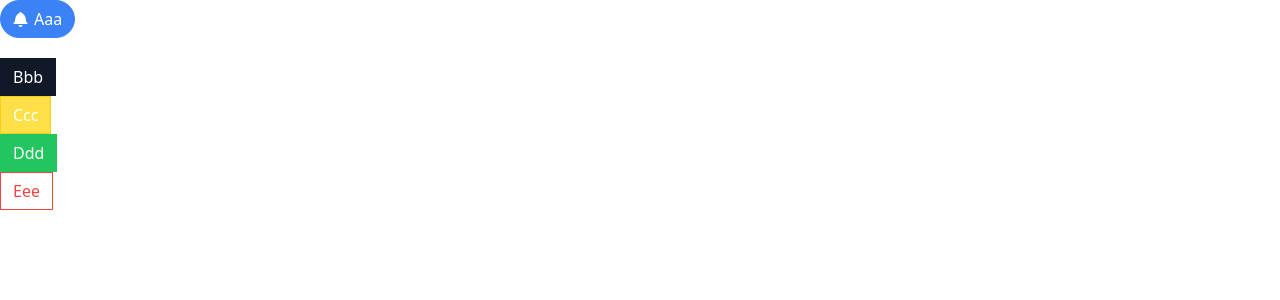
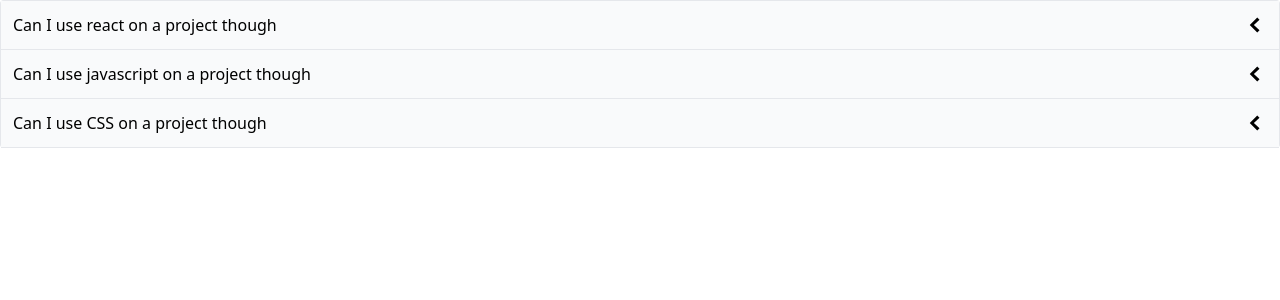
Before and after one commit to DhruvKauts2/React-Starter-Projects, a React (Create React App) app in the folder comps/: page / in a window 1280 px wide. Shown: the top 300 px of the page. Built offline with nearby package versions, Linux system fonts and the light colour scheme.

Commit message:
project restructuring plus accordion with tailwind

```diff
--- a/comps/src/App.js
+++ b/comps/src/App.js
@@ -1,34 +1,26 @@
-import Button from "./Button";
-import { GoBell } from "react-icons/go";
+import Accordion from "./components/Accordion";
 function App() {
-  const handleClick = () => {
-    console.log("Click!");
-  };
-
-  return (
-    <div>
-      <div>
-        <Button primary rounded onClick class={handleClick} className="mb-5">
-          <GoBell />
-          Aaa
-        </Button>
-      </div>
-      <div>
-        <Button secondary>Bbb</Button>
-      </div>
-      <div>
-        <Button warning>Ccc</Button>
-      </div>
-      <div>
-        <Button success>Ddd</Button>
-      </div>
-      <div>
-        <Button outline danger>
-          Eee
-        </Button>
-      </div>
-    </div>
-  );
+  const items = [
+    {
+      id: "asfdds",
+      label: "Can I use react on a project though",
+      content:
+        "You can use react on any project you want. You can use react on any project you want.You can use react on any project you want.You can use react on any project you want.You can use react on any project you want.You can use react on any project you want.",
+    },
+    {
+      id: "bsfvasdf",
+      label: "Can I use javascript on a project though",
+      content:
+        "You can use javascript on any project you want. You can use react on any project you want.You can use react on any project you want.You can use react on any project you want.You can use react on any project you want.You can use react on any project you want",
+    },
+    {
+      id: "vjasidfm",
+      label: "Can I use CSS on a project though",
+      content:
+        "You can use CSS on any project you want. You can use react on any project you want.You can use react on any project you want.You can use react on any project you want.You can use react on any project you want.You can use react on any project you want",
+    },
+  ];
+  return <Accordion items={items} />;
 }
 
 export default App;
--- /dev/null
+++ b/comps/src/components/Accordion.js
@@ -0,0 +1,34 @@
+import { useState } from "react";
+import { GoChevronDown, GoChevronLeft } from "react-icons/go";
+function Accordion({ items }) {
+  const [expandedIndex, setExpandedIndex] = useState(-1);
+  const handleClick = (index) => {
+    expandedIndex === index ? setExpandedIndex(-1) : setExpandedIndex(index);
+  };
+  const renderedItems = items.map((item, index) => {
+    const isExpanded = index === expandedIndex;
+
+    const icon = (
+      <span className="text-2xl">
+        {isExpanded ? <GoChevronDown /> : <GoChevronLeft />}
+      </span>
+    );
+    return (
+      <div key={item.id}>
+        <div
+          className="flex justify-between p-3 bg-gray-50 border-b items-center cursor-pointer"
+          onClick={() => handleClick(index)}
+        >
+          {item.label}
+          {icon}
+        </div>
+        <div>
+          {isExpanded && <div className="border-p p-5">{item.content}</div>}
+        </div>
+      </div>
+    );
+  });
+  return <div className="border-x border-t rounded">{renderedItems}</div>;
+}
+
+export default Accordion;
--- /dev/null
+++ b/comps/src/pages/ButtonPage.js
@@ -0,0 +1,34 @@
+import Button from "../components/Button";
+import { GoBell } from "react-icons/go";
+function ButtonPage() {
+  const handleClick = () => {
+    console.log("Click!");
+  };
+
+  return (
+    <div>
+      <div>
+        <Button primary rounded onClick class={handleClick} className="mb-5">
+          <GoBell />
+          Aaa
+        </Button>
+      </div>
+      <div>
+        <Button secondary>Bbb</Button>
+      </div>
+      <div>
+        <Button warning>Ccc</Button>
+      </div>
+      <div>
+        <Button success>Ddd</Button>
+      </div>
+      <div>
+        <Button outline danger>
+          Eee
+        </Button>
+      </div>
+    </div>
+  );
+}
+
+export default ButtonPage;
```
Also changed, not shown: comps/src/components/Button.js (renamed from comps/src/Button.js).
